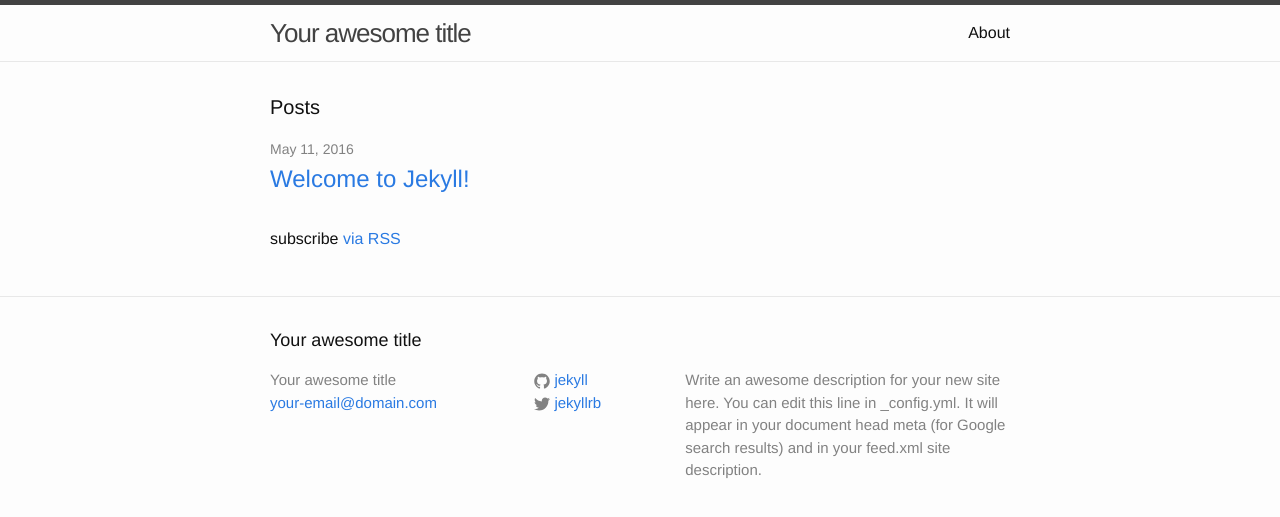
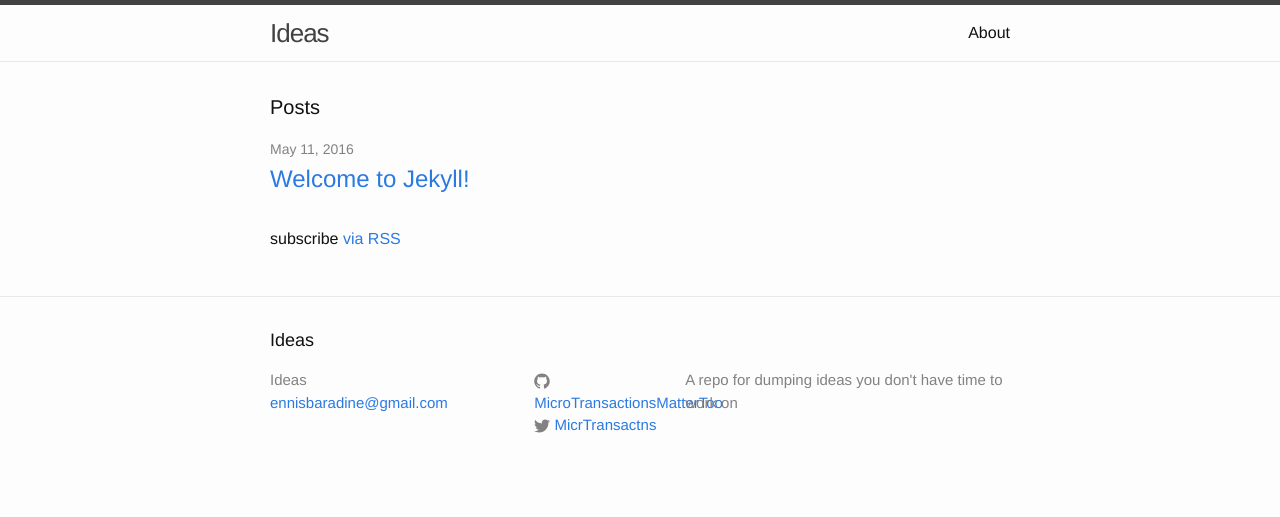
Before and after one commit to MicroTransactionsMatterToo/Idea, a Jekyll site: the page built from index.html, in a window 1280 px wide. Shown: the top 517 px of the page. Built offline with Jekyll 4.4.1, drawn with Linux system fonts in a browser that asks for light colours.

Commit message:
Update config again

```diff
--- a/_config.yml
+++ b/_config.yml
@@ -6,16 +6,14 @@
 # 'jekyll serve'. If you change this file, please restart the server process.
 
 # Site settings
-title: Your awesome title
-email: your-email@domain.com
+title: Ideas
+email: ennisbaradine@gmail.com
 description: > # this means to ignore newlines until "baseurl:"
-  Write an awesome description for your new site here. You can edit this
-  line in _config.yml. It will appear in your document head meta (for
-  Google search results) and in your feed.xml site description.
+  A repo for dumping ideas you don't have time to work on
 baseurl: "/Ideas" # the subpath of your site, e.g. /blog
 url: "http://microtransactionsmattertoo.github.io" # the base hostname & protocol for your site
-twitter_username: jekyllrb
-github_username:  jekyll
+twitter_username: MicrTransactns
+github_username:  MicroTransactionsMatterToo
 
 # Build settings
 markdown: kramdown
```
